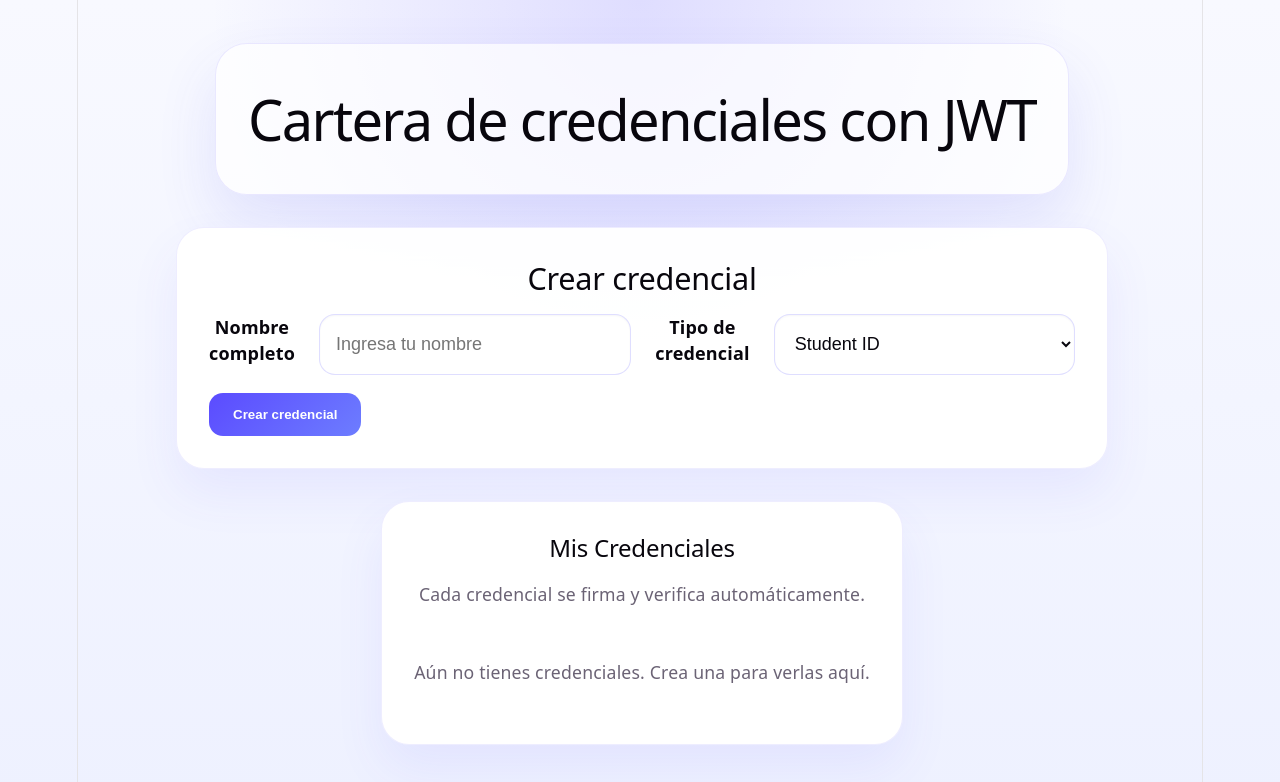
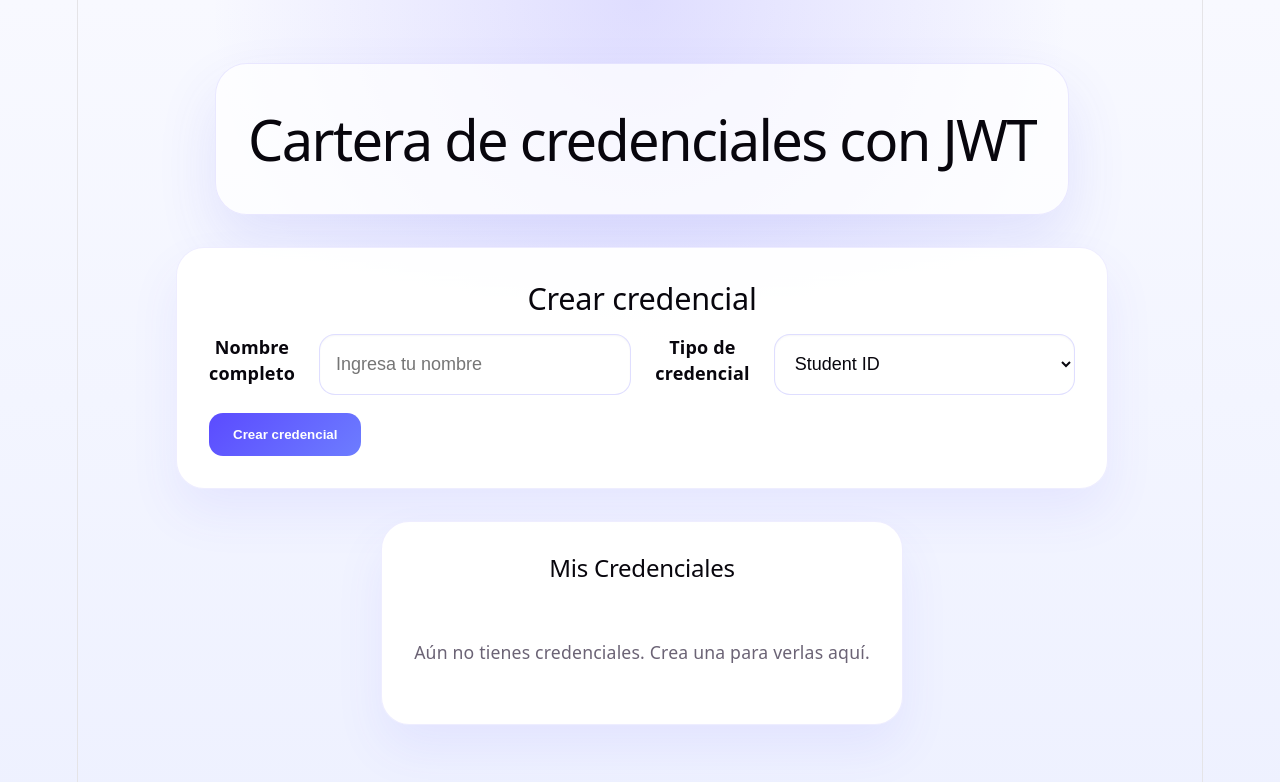
Before and after one commit to JuananA1000/CarteraJWT, a React (Vite) app: page / in a window 1280 px wide. Shown: the top 782 px of the page. Built offline with nearby package versions, Linux system fonts and the light colour scheme.

Commit message:
FIX: Las creds ya no se verifican automáticamente

```diff
--- a/src/App.jsx
+++ b/src/App.jsx
@@ -45,7 +45,7 @@ function App() {
     const newCredential = {
       ...payload,
       jwt,
-      verified: verification.valid,
+      // verified: verification.valid,
     };
 
     const updated = [...credentials, newCredential];
@@ -78,18 +78,17 @@ function App() {
       <section className='panel panel-list'>
         <div className='panel-header'>
           <h2 className='subtitle'>Mis Credenciales</h2>
-          <p className='panel-note'>Cada credencial se firma y verifica automáticamente.</p>
         </div>
 
         <div className='credentials-container'>
-        {credentials.length === 0 ? (
-          <p className='empty-state'>Aún no tienes credenciales. Crea una para verlas aquí.</p>
-        ) : (
-          credentials.map((credential, index) => (
+          {credentials.length === 0 ? (
+            <p className='empty-state'>Aún no tienes credenciales. Crea una para verlas aquí.</p>
+          ) : (
+            credentials.map((credential, index) => (
               <CredentialCard key={index} credential={credential} verified={credential.verified} />
             ))
           )}
-          </div>
+        </div>
       </section>
     </div>
   );
```
